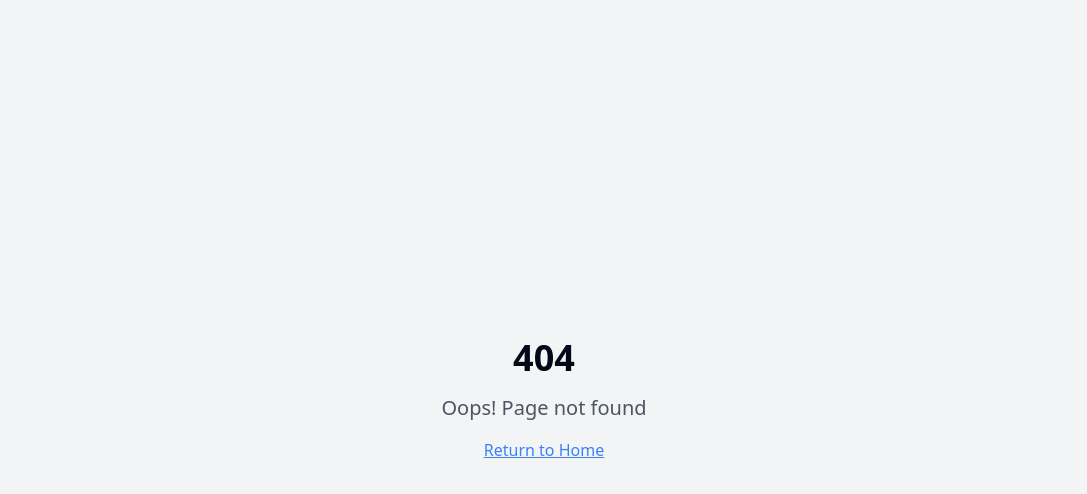
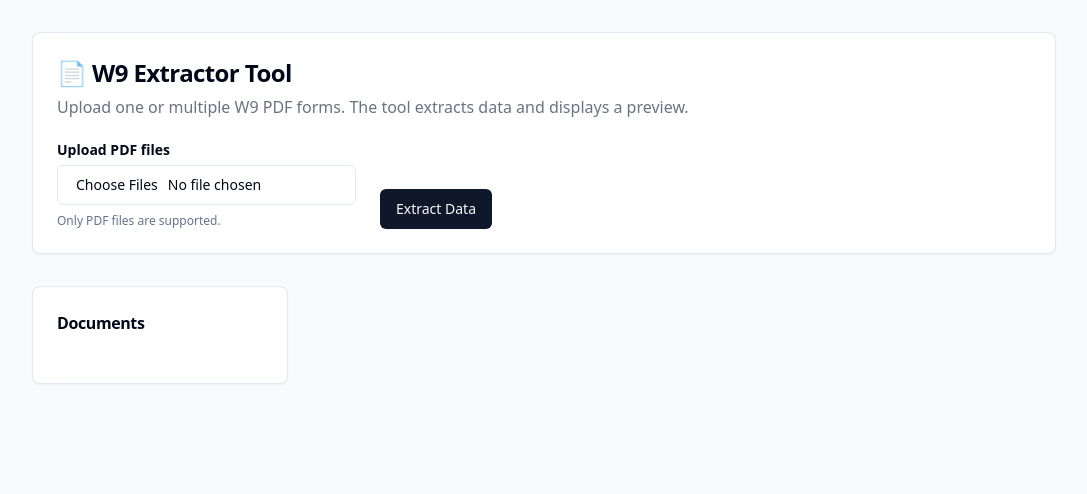
Before and after one commit to sandeepreddygantla/w9-wizard-extract, a React (Vite) app: page /w9-extractor in a window 1280 px wide. Before the commit this address had no page. Shown: the top 494 px of the page, without its empty margins (96-1183 px from the left). Built offline with nearby package versions, Linux system fonts and the light colour scheme.

Commit message:
Refactor: Implement W9 Extractor UI

```diff
--- a/src/App.tsx
+++ b/src/App.tsx
@@ -5,6 +5,7 @@ import { QueryClient, QueryClientProvider } from "@tanstack/react-query";
 import { BrowserRouter, Routes, Route } from "react-router-dom";
 import Index from "./pages/Index";
 import NotFound from "./pages/NotFound";
+import W9Extractor from "./pages/W9Extractor";
 
 const queryClient = new QueryClient();
 
@@ -16,6 +17,7 @@ const App = () => (
       <BrowserRouter>
         <Routes>
           <Route path="/" element={<Index />} />
+          <Route path="/w9-extractor" element={<W9Extractor />} />
           {/* ADD ALL CUSTOM ROUTES ABOVE THE CATCH-ALL "*" ROUTE */}
           <Route path="*" element={<NotFound />} />
         </Routes>
--- a/src/pages/Index.tsx
+++ b/src/pages/Index.tsx
@@ -5,7 +5,13 @@ const Index = () => {
     <div className="min-h-screen flex items-center justify-center bg-gray-100">
       <div className="text-center">
         <h1 className="text-4xl font-bold mb-4">Welcome to Your Blank App</h1>
-        <p className="text-xl text-gray-600">Start building your amazing project here!</p>
+        <p className="text-xl text-gray-600 mb-6">Start building your amazing project here!</p>
+        <a
+          href="/w9-extractor"
+          className="inline-block px-6 py-3 bg-primary text-primary-foreground rounded shadow hover:scale-105 transition-transform font-semibold"
+        >
+          Go to W9 Extractor Tool
+        </a>
       </div>
     </div>
   );
--- /dev/null
+++ b/src/pages/W9Extractor.tsx
@@ -0,0 +1,271 @@
+
+import React, { useRef, useState } from "react";
+import { Button } from "@/components/ui/button";
+import { Card, CardContent, CardHeader, CardTitle } from "@/components/ui/card";
+import { Input } from "@/components/ui/input";
+import { Label } from "@/components/ui/label";
+import { Skeleton } from "@/components/ui/skeleton";
+import { useToast } from "@/hooks/use-toast";
+
+type ExtractionResult = {
+  file: string;
+  response: string;
+};
+
+function useExtractW9Data() {
+  // Stub for actual API call
+  const [loading, setLoading] = useState(false);
+  const [result, setResult] = useState<ExtractionResult[]>([]);
+  const extract = async (files: File[]) => {
+    setLoading(true);
+
+    // TODO: Upload files to backend API and get structured response.
+    // This stub simulates extraction and returns a fake JSON after timeout.
+    await new Promise((r) => setTimeout(r, 1500));
+
+    setResult(
+      files.map((f) => ({
+        file: f.name,
+        response: JSON.stringify(
+          {
+            name: "John Doe",
+            ein: "12-3456789",
+            ssn: "XXX-XX-6789",
+            entity_type: "Individual/sole proprietor",
+            address: "123 Sample St",
+            city: "Somewhere",
+            state: "TX",
+            zip: "75001",
+            signed: "Y",
+            signature_date: "2024-05-21",
+            file: f.name,
+          },
+          null,
+          2
+        ),
+      }))
+    );
+
+    setLoading(false);
+  };
+  return { loading, extract, result, setResult };
+}
+
+export default function W9Extractor() {
+  const { toast } = useToast();
+  const [uploadedFiles, setUploadedFiles] = useState<File[]>([]);
+  const { loading, extract, result, setResult } = useExtractW9Data();
+  const [selected, setSelected] = useState<string | null>(null);
+
+  const fileInputRef = useRef<HTMLInputElement>(null);
+
+  const handleFileChange = (e: React.ChangeEvent<HTMLInputElement>) => {
+    const files = e.target.files ? Array.from(e.target.files) : [];
+    setUploadedFiles(files);
+    setResult([]); // Reset results on new upload
+    setSelected(null);
+  };
+
+  const handleExtract = async () => {
+    if (!uploadedFiles.length) {
+      toast({ title: "Please select PDF file(s) to extract." });
+      return;
+    }
+    await extract(uploadedFiles);
+    toast({ title: "Extraction complete!" });
+    setSelected(uploadedFiles[0]?.name ?? null);
+  };
+
+  const currentResult =
+    result.find((r) => r.file === selected) ?? result[0] ?? null;
+
+  // Helper for nice preview of PDFs (browser's PDF viewer)
+  const getPdfUrl = (file: File) => URL.createObjectURL(file);
+
+  // Helper for download
+  const handleDownloadAll = () => {
+    const jsonRaw = Object.fromEntries(
+      result.map((r) => [r.file, r.response])
+    );
+    const blob = new Blob(
+      [
+        (() => {
+          // Try to parse to JSON
+          try {
+            const parsed = Object.fromEntries(
+              Object.entries(jsonRaw).map(([k, v]) => [k, JSON.parse(v)])
+            );
+            return JSON.stringify(parsed, null, 2);
+          } catch {
+            return JSON.stringify(jsonRaw, null, 2);
+          }
+        })(),
+      ],
+      { type: "application/json" }
+    );
+    const url = URL.createObjectURL(blob);
+    const link = document.createElement("a");
+    link.download = "w9_data.json";
+    link.href = url;
+    link.click();
+    setTimeout(() => URL.revokeObjectURL(url), 2000);
+  };
+
+  return (
+    <div className="min-h-screen bg-gray-50 flex flex-col py-8">
+      <div className="max-w-5xl mx-auto w-full">
+        <Card className="mb-8">
+          <CardHeader>
+            <CardTitle className="flex items-center gap-2 text-2xl">
+              📄 W9 Extractor Tool
+            </CardTitle>
+            <p className="text-gray-500 mt-2">
+              Upload one or multiple W9 PDF forms. The tool extracts data and displays a preview.
+            </p>
+          </CardHeader>
+          <CardContent>
+            <form
+              onSubmit={(e) => {
+                e.preventDefault();
+                handleExtract();
+              }}
+              className="flex flex-col md:flex-row gap-4 items-center md:items-end"
+            >
+              <div className="flex flex-col gap-2 w-full md:w-auto">
+                <Label htmlFor="file-uploader" className="font-semibold">
+                  Upload PDF files
+                </Label>
+                <Input
+                  ref={fileInputRef}
+                  id="file-uploader"
+                  type="file"
+                  accept="application/pdf"
+                  multiple
+                  onChange={handleFileChange}
+                  className="bg-white"
+                  disabled={loading}
+                  required
+                />
+                <div className="text-xs text-muted-foreground">
+                  Only PDF files are supported.
+                </div>
+              </div>
+              <Button type="submit" disabled={loading} className="md:ml-2">
+                {loading ? (
+                  <span className="flex items-center gap-2">
+                    <Skeleton className="h-4 w-4 rounded-full bg-primary animate-pulse" />
+                    Extracting...
+                  </span>
+                ) : (
+                  "Extract Data"
+                )}
+              </Button>
+            </form>
+          </CardContent>
+        </Card>
+
+        <div className="flex flex-col lg:flex-row gap-6">
+          {/* Sidebar for file list */}
+          <aside className="lg:w-64 w-full flex-shrink-0">
+            <Card>
+              <CardHeader>
+                <CardTitle className="text-base">Documents</CardTitle>
+              </CardHeader>
+              <CardContent>
+                <ul className="space-y-1">
+                  {(uploadedFiles.length > 0 ? uploadedFiles : []).map((file) => (
+                    <li key={file.name}>
+                      <Button
+                        variant={selected === file.name ? "secondary" : "ghost"}
+                        className="w-full justify-start truncate"
+                        size="sm"
+                        onClick={() => setSelected(file.name)}
+                        disabled={loading}
+                      >
+                        {file.name}
+                      </Button>
+                    </li>
+                  ))}
+                </ul>
+              </CardContent>
+            </Card>
+          </aside>
+
+          {/* Main preview section */}
+          <main className="flex-1">
+            {loading && (
+              <div className="flex w-full items-center justify-center h-96">
+                <Skeleton className="w-1/2 h-96" />
+              </div>
+            )}
+            {!loading && currentResult && (
+              <div className="grid gap-6 md:grid-cols-2">
+                {/* PDF Preview */}
+                <div>
+                  <Card className="h-full">
+                    <CardHeader>
+                      <CardTitle className="text-base">PDF Preview</CardTitle>
+                    </CardHeader>
+                    <CardContent>
+                      {(() => {
+                        const file = uploadedFiles.find(f => f.name === currentResult.file);
+                        if (!file) return (<div className="text-sm text-muted-foreground mt-4">PDF not found.</div>);
+                        return (
+                          <iframe
+                            title={`PDF Preview - ${file.name}`}
+                            src={getPdfUrl(file)}
+                            className="w-full h-96 border rounded shadow"
+                            allow="autoplay"
+                            aria-label={`PDF Preview for ${file.name}`}
+                          />
+                        );
+                      })()}
+                    </CardContent>
+                  </Card>
+                </div>
+                {/* Extracted JSON */}
+                <div>
+                  <Card className="h-full">
+                    <CardHeader>
+                      <CardTitle className="text-base">Extracted JSON</CardTitle>
+                    </CardHeader>
+                    <CardContent>
+                      {(() => {
+                        try {
+                          const data = JSON.parse(currentResult.response);
+                          return (
+                            <div className="bg-gray-900 text-white rounded p-4 overflow-auto text-xs font-mono h-96 max-h-96">
+                              <pre>{JSON.stringify(data, null, 2)}</pre>
+                            </div>
+                          );
+                        } catch (e) {
+                          return (
+                            <>
+                              <div className="text-red-600 mb-2 font-semibold">Invalid JSON</div>
+                              <textarea
+                                className="bg-gray-100 border text-xs rounded p-2 w-full h-28"
+                                value={currentResult.response}
+                                readOnly
+                              />
+                            </>
+                          );
+                        }
+                      })()}
+                    </CardContent>
+                  </Card>
+                </div>
+              </div>
+            )}
+            {!loading && result.length > 0 && (
+              <div className="flex justify-end mt-6">
+                <Button variant="outline" onClick={handleDownloadAll}>
+                  Download Combined JSON
+                </Button>
+              </div>
+            )}
+          </main>
+        </div>
+      </div>
+    </div>
+  );
+}
```
